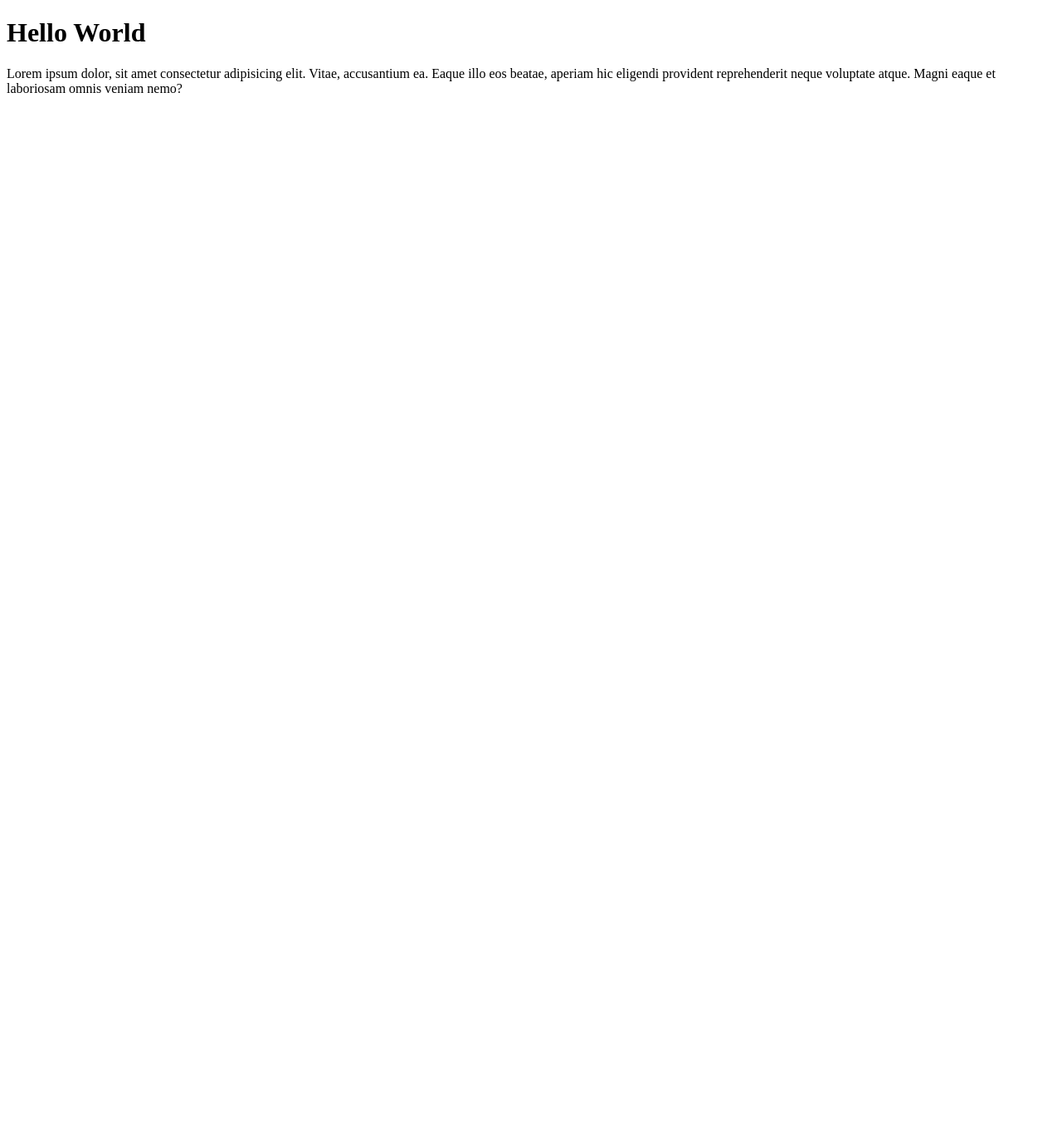
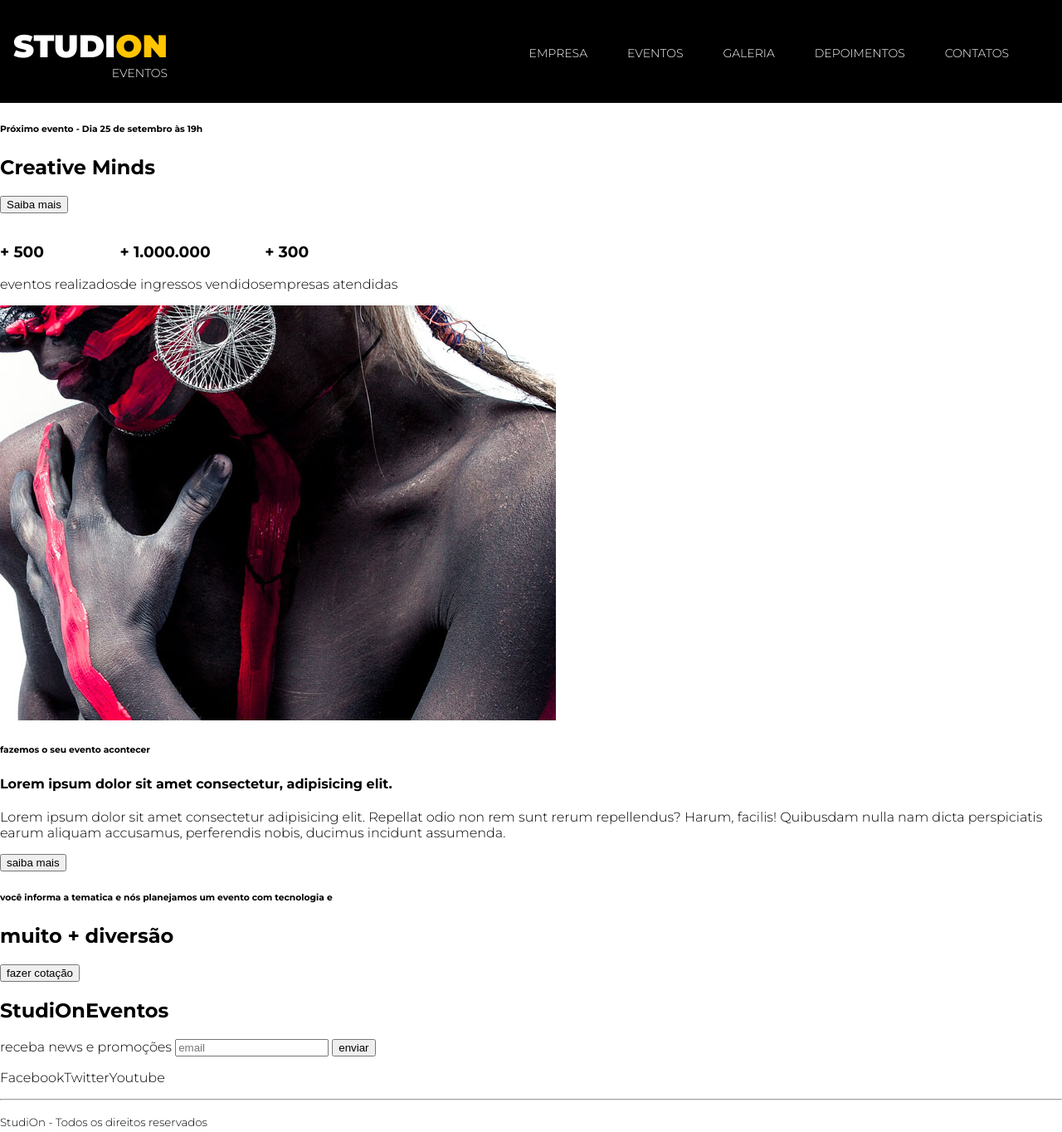
Before and after one commit to DionyLara/DionyLara, a website: page src/index.html in a window 1280 px wide. Shown: the whole page at 83% size. Before the commit the page ends 800 px from the top, so only its background shows below. Drawn offline with Linux system fonts and the light colour scheme.

Commit message:
stylized menu whith css

```diff
--- /dev/null
+++ b/src/Style.css
@@ -0,0 +1,74 @@
+@import url("https://fonts.googleapis.com/css2?family=Montserrat:wght@300;700;900&display=swap");
+
+* {
+  box-sizing: border-box;
+}
+
+:root {
+  --color-primary: #ffc500;
+  font-family: "Montserrat", sans-serif;
+  font-size: 16px;
+}
+
+body {
+  margin: 0;
+  padding: 7.75rem 0;
+}
+
+ul {
+  display: flex;
+  list-style-type: none;
+  padding-left: 0;
+}
+
+.navbar {
+  position: fixed;
+  display: grid;
+  grid-template-columns: 1fr 9fr;
+  align-items: center;
+  top: 0;
+  left: 0;
+  width: 100vw;
+  height: 7.75rem;
+  padding: 0 1rem;
+  background-color: black;
+  color: #fff;
+}
+
+.navbar__links {
+  justify-self: end;
+}
+
+.navbar__links li {
+  font-size: 0.875rem;
+  margin-right: 3rem;
+  text-transform: uppercase;
+  font-weight: 300;
+}
+
+.navbar__links a {
+  color: #fff;
+  text-decoration: none;
+}
+
+.navbar__links a:hover {
+  color: var(--color-primary);
+}
+
+.logo--studion {
+  text-transform: uppercase;
+  font-weight: 900;
+  font-size: 38px;
+}
+
+.copy--primary {
+  color: var(--color-primary);
+}
+
+.logo--studion--subtitle {
+  font-size: 0.875rem;
+  font-weight: 300;
+  text-align: right;
+  display: block;
+  line-height: 2ch;
+}
--- a/src/index.html
+++ b/src/index.html
@@ -1,15 +1,99 @@
 <!DOCTYPE html>
 <html lang="pt-BR">
   <head>
-            <meta charset="UTF-8">
+    <meta charset="UTF-8" />
     <meta name="viewport" content="width=device-width, initial-scale=1.0" />
     <title>Studio On</title>
+    <link rel="stylesheet" href="Style.css"
   </head>
+
   <body>
-            <h1>Hello World</h1>
-            <p>Lorem ipsum dolor, sit amet consectetur adipisicing elit. Vitae,
-                 accusantium ea. Eaque illo eos beatae, aperiam hic eligendi provident
-                 reprehenderit neque voluptate atque. Magni eaque et laboriosam omnis
-                 veniam nemo?</p>
+    <nav class="navbar">
+      <h1 class="logo--studion">
+        Studi<span class="copy--primary">on</span><span class="logo--studion--subtitle">Eventos</span></h1>
+      <ul class="navbar__links">
+        <li>
+          <a href="#empresa"> empresa </a>
+        </li>
+        <li>
+          <a href="#eventos"> eventos </a>
+        </li>
+        <li><a href="#galeria"> galeria </a></li>
+        <li><a href="#eventos"> depoimentos </a></li>
+        <li>
+          <a href="#contatos"> contatos </a>
+        </li>
+      </ul>
+    </nav>
+    <header>
+      <div id="slider">
+        <div class="slider">
+          <h6><span>Próximo evento</span> - Dia 25 de setembro às 19h</h6>
+          <h2><span>Creative</span> Minds</h2>
+          <button>Saiba mais</button>
+        </div>
+      </div>
+    </header>
+    <main>
+      <section>
+        <ul>
+          <li>
+            <h3>+ 500</h3>
+            eventos realizados
+          </li>
+          <li>
+            <h3>+ 1.000.000</h3>
+            de ingressos vendidos
+          </li>
+          <li>
+            <h3>+ 300</h3>
+            empresas atendidas
+          </li>
+        </ul>
+      </section>
+      <section>
+        <div>
+          <img src="./images/institutional.jpg" />
+          <h6>fazemos o seu evento acontecer</h6>
+          <h4>Lorem ipsum dolor sit amet consectetur, adipisicing elit.</h4>
+          <p>
+            Lorem ipsum dolor sit amet consectetur adipisicing elit. Repellat
+            odio non rem sunt rerum repellendus? Harum, facilis! Quibusdam nulla
+            nam dicta perspiciatis earum aliquam accusamus, perferendis nobis,
+            ducimus incidunt assumenda.
+          </p>
+          <button>saiba mais</button>
+        </div>
+      </section>
+
+      <section>
+        <div>
+          <h6>
+            você informa a tematica e nós planejamos um evento com tecnologia e
+          </h6>
+          <h2><span>muito + </span>diversão</h2>
+          <button>fazer cotação</button>
+        </div>
+      </section>
+    </main>
+    <footer>
+      <h2>Studi<span>On</span><span>Eventos</span></h2>
+      <form>
+        <label>
+          receba news e promoções
+          <input type="email" placeholder="email" />
+          <button type="submit">enviar</button>
+        </label>
+      </form>
+      <ul>
+        <li><a href="http://facebook.com/" target="_blank"></a> Facebook</li>
+        <li><a href="http://Twitter.com/" target="_blank"></a> Twitter</li>
+        <li><a href="http://youtube.com" target="_blank"></a> Youtube</li>
+      </ul>
+      <hr />
+      <p>
+        <small>Studi<span>On -</span> Todos os direitos reservados</small>
+      </p>
+    </footer>
   </body>
 </html>
```
Also changed, not shown: src/images/banner.jpg (renamed from images/banner.jpg), src/images/institutional.jpg (renamed from images/institutional.jpg), src/images/parallax.jpg (renamed from images/parallax.jpg). Lines whose indentation alone changed are shown as unchanged.
